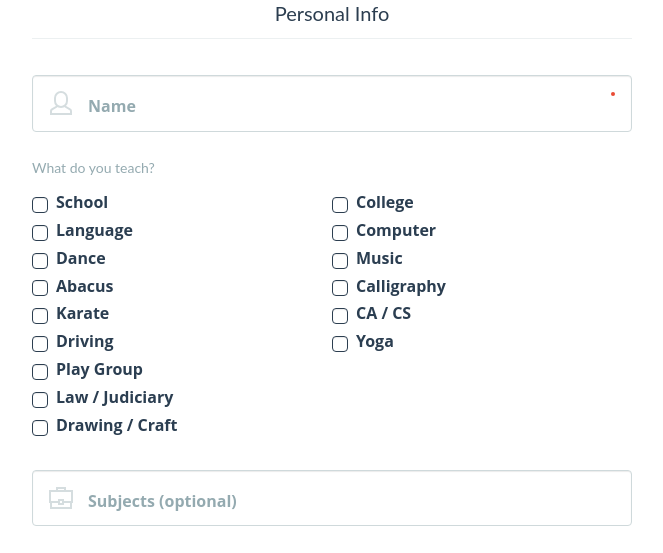
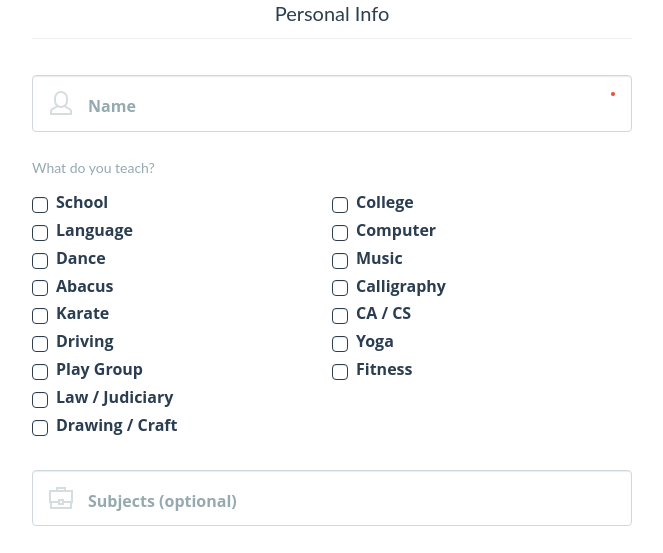
Before and after one commit to architbakliwal/The-Tutor, a PHP site: page /thetutor/teacher.php in a window 1280 px wide. Shown: the part 188-741 px from the top of the page, without its empty margins (308-971 px from the left). Run offline with PHP 8.4, Linux system fonts and the light colour scheme; some libraries are stand-ins or nearby versions.

Commit message:
Adding overflow in details popup Add Fitness in register and search

```diff
--- a/css/simplemodal.css
+++ b/css/simplemodal.css
@@ -131,6 +131,8 @@
 
 .simple-modal .simple-modal-body {
     padding: 15px;
+    max-height: 320px;
+    overflow: auto;
     /* Extra style */
 }
 
--- a/index.php
+++ b/index.php
@@ -48,6 +48,7 @@
                                 <span class="label label-driving c-skill" id="driving" data-animation="5">Driving</span>
                                 <span class="label label-yoga c-skill" id="yoga" data-animation="5">Yoga</span>
                                 <span class="label label-playgroup c-skill" id="playgroup" data-animation="5">Play Group</span>
+                                <span class="label label-fitness c-skill" id="fitness" data-animation="5">Fitness</span>
                                 <span class="label label-drawing-craft c-skill" id="drawing-craft" data-animation="5">Drawing / Craft</span>
                             </fieldset>
                             <h3>OR</h3>
--- a/index_test.html
+++ b/index_test.html
@@ -66,6 +66,7 @@
                                 <span class="label label-driving c-skill" id="driving" data-animation="5">Driving</span>
                                 <span class="label label-yoga c-skill" id="yoga" data-animation="5">Yoga</span>
                                 <span class="label label-playgroup c-skill" id="playgroup" data-animation="5">Play Group</span>
+                                <span class="label label-fitness c-skill" id="fitness" data-animation="5">Fitness</span>
                                 <span class="label label-drawing-craft c-skill" id="drawing-craft" data-animation="5">Drawing / Craft</span>
                             </fieldset>
                             <h3>OR</h3>
--- a/teacher.php
+++ b/teacher.php
@@ -86,17 +86,21 @@
                                                 <input type="checkbox" name="cd-skill[]" value="yoga" id="cd-skill12">
                                                 <label for="cd-skill12">Yoga</label>
                                             </li>
-                                            <li style="width: 100%">
+                                            <li>
                                                 <input type="checkbox" name="cd-skill[]" value="playgroup" id="cd-skill13">
                                                 <label for="cd-skill13">Play Group</label>
                                             </li>
-                                            <li style="width: 100%">
-                                                <input type="checkbox" name="cd-skill[]" value="law-judiciary" id="cd-skill14">
-                                                <label for="cd-skill14">Law / Judiciary</label>
+                                            <li>
+                                                <input type="checkbox" name="cd-skill[]" value="fitness" id="cd-skill14">
+                                                <label for="cd-skill14">Fitness</label>
                                             </li>
                                             <li style="width: 100%">
-                                                <input type="checkbox" name="cd-skill[]" value="drawing-craft" id="cd-skill15">
-                                                <label for="cd-skill15">Drawing / Craft</label>
+                                                <input type="checkbox" name="cd-skill[]" value="law-judiciary" id="cd-skill15">
+                                                <label for="cd-skill15">Law / Judiciary</label>
+                                            </li>
+                                            <li style="width: 100%">
+                                                <input type="checkbox" name="cd-skill[]" value="drawing-craft" id="cd-skill16">
+                                                <label for="cd-skill16">Drawing / Craft</label>
                                             </li>
                                         </ul>
                                     </div>
```
Also changed, not shown: teacher.html (+13 -9 lines). Lines whose indentation alone changed are shown as unchanged.
